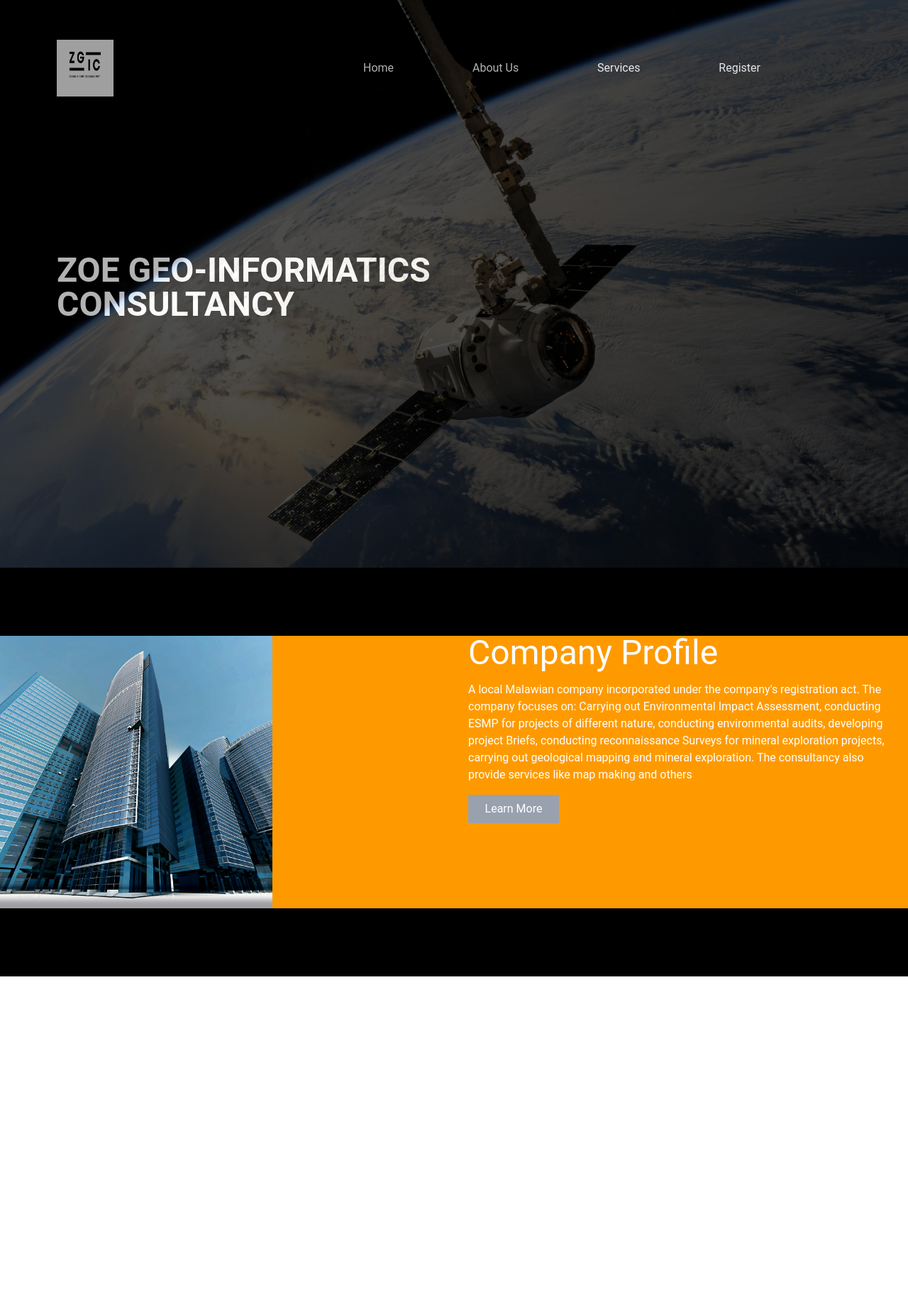
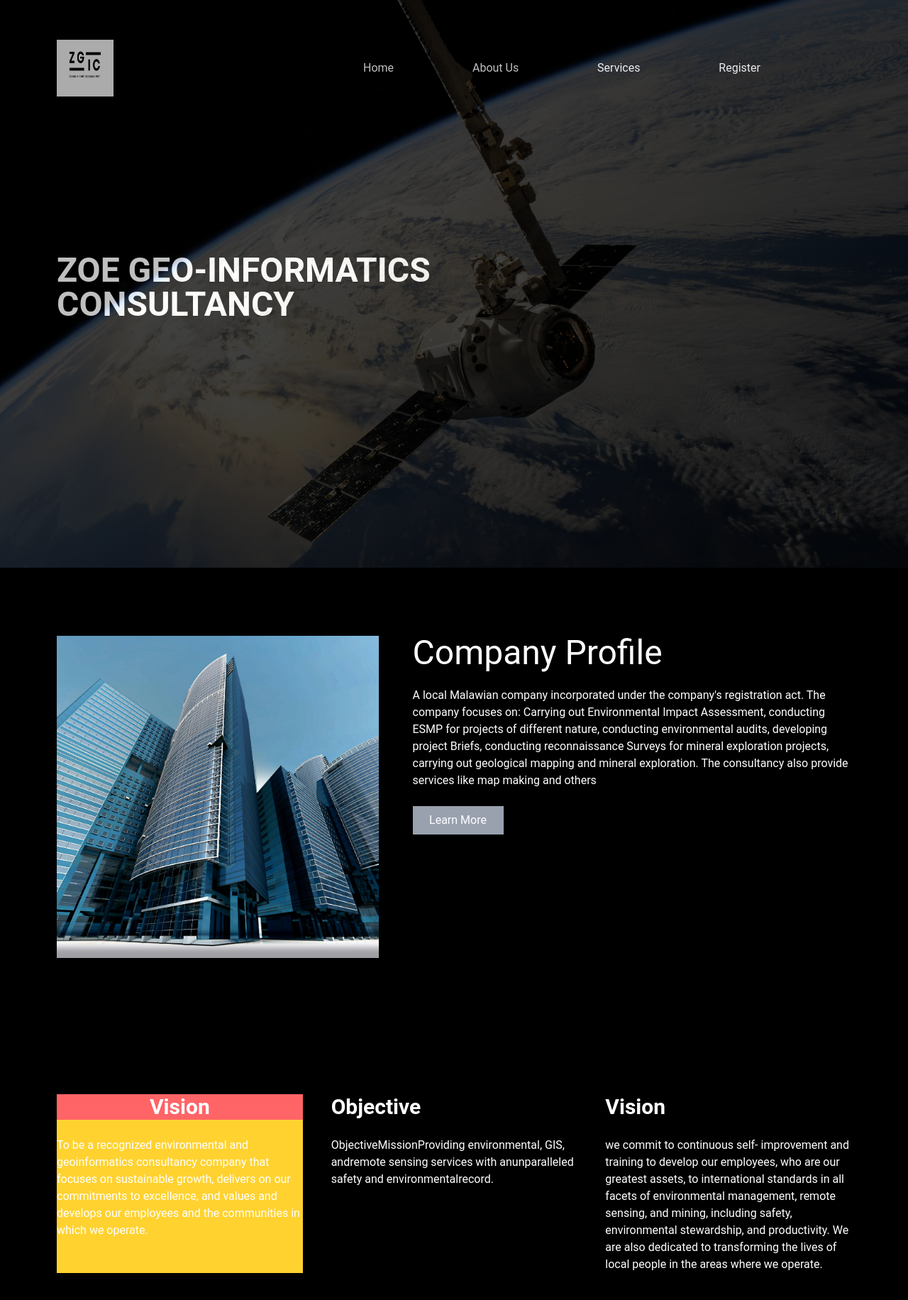
Before and after one commit to Kimberley-saka/zoe-geo, a React (Vite) app: page / in a window 1280 px wide. Shown: the top 1832 px of the page at 71% size. Before the commit the page ends 1376 px from the top, so only its background shows below. Built offline with nearby package versions, Linux system fonts and the light colour scheme.

Commit message:
added vision, objective and mission

```diff
--- /dev/null
+++ b/src/components/About.jsx
@@ -0,0 +1,49 @@
+import React from 'react'
+
+function About() {
+  return (
+    <div className='grid grid-rows-3 text-left gap-10 md:grid-cols-3 '>
+      <div className='flex flex-col gap-6 bg-amber-300'>
+        <h1 className='text-3xl font-bold text-center bg-red-400'>Vision</h1>
+        <p>
+        To be a recognized environmental and
+        geoinformatics consultancy company
+        that focuses on sustainable growth,
+        delivers on our commitments to
+        excellence, and values and develops
+        our employees and the communities in
+        which we operate.
+        </p>
+      </div>
+
+      <div className='flex flex-col gap-6'>
+        <h1 className='text-3xl font-bold'>Objective</h1>
+        <p>
+        ObjectiveMissionProviding environmental,
+        GIS, andremote sensing services with
+        anunparalleled safety and environmentalrecord.
+        </p>
+      </div>
+
+      <div className='flex flex-col gap-6'>
+        <h1 className='text-3xl font-bold'>Vision</h1>
+        <p>
+        we commit to continuous self-
+        improvement and training to develop
+        our employees, who are our greatest
+        assets, to international standards in all
+        facets of environmental management,
+        remote sensing, and mining, including
+        safety, environmental stewardship, and
+        productivity. We are also dedicated to
+        transforming the lives of local people in
+        the areas where we operate.
+        </p>
+      </div>
+
+
+    </div>
+  )
+}
+
+export default About
--- a/src/components/CompanyProfile.jsx
+++ b/src/components/CompanyProfile.jsx
@@ -2,12 +2,12 @@ import React from 'react'
 
 function CompanyProfile() {
   return (
-    <div className='flex md:flex-row md:gap-10 bg-amber-500'>
-      <div className='hidden md:flex h-96 md:w-1/2'>
+    <div className='flex flex-row justify-between gap-12'>
+      <div className='hidden md:flex'>
       <img src="../imgs/profile.jpg" alt="image"/>
       </div>
 
-      <div className='flex flex-col text-left gap-y-4 mx-4 md:w-1/2 '>
+      <div className='flex flex-col text-left gap-6 '>
 
       <h1 className='text-2xl text-extra-bold md:text-5xl text-bold '>Company Profile</h1>
       <p>A local Malawian company incorporated under the
--- a/src/components/Hero.jsx
+++ b/src/components/Hero.jsx
@@ -2,8 +2,8 @@ import React from 'react'
 
 function Hero() {
   return (
-    <div className='flex justify-left items-center h-2/3
-     text-white text-3xl md:text-5xl md:max-w-1/2 font-bold mt-10 text-left'>
+    <div className='flex justify-center items-center h-2/3
+    text-3xl md:text-5xl md:max-w-1/2 font-bold mt-10 text-left'>
       <h1>
       ZOE GEO-INFORMATICS CONSULTANCY</h1>
     </div>
--- a/src/index.css
+++ b/src/index.css
@@ -5,4 +5,6 @@ body, html, #root {
     padding: 0 !important;
     margin: 0;
     font-family: 'Roboto', sans-serif;
+    color: white;
+    background-color: black;
   }
--- a/src/pages/Landing.jsx
+++ b/src/pages/Landing.jsx
@@ -1,22 +1,29 @@
 import NavBar from "../components/NavBar"
 import Hero from "../components/Hero"
 import CompanyProfile from "../components/CompanyProfile"
+import About from "../components/About"
 
 function landing() {
   return (
     <>
-    <section id="hero" className=" relative h-screen bg-black bg-cover
+    <section id="hero" className=" relative h-screen bg-cover
     bg-center bg-no-repeat px-20 py-14">
 
     <NavBar/>
     <Hero/>
     <img src="../imgs/bg.jpg" alt="hero image"  className="absolute inset-0
-    w-full h-full object-cover opacity-30"/>
+    w-full h-full object-cover opacity-25"/>
 
     </section>
 
-    <section id=" profile" className="py-24 bg-black text-white">
+    <section id=" profile" className="py-24 px-20">
       <CompanyProfile/>
+    </section>
+
+
+    <section id="about" className="bg-black px-20 py-24">
+      <About/>
+
     </section>
 
     </>
```
